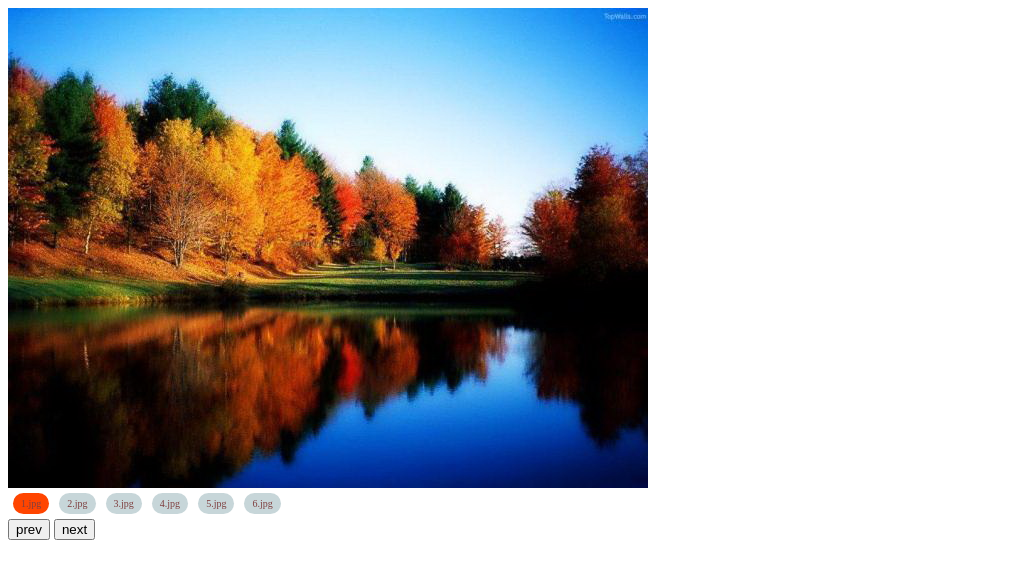
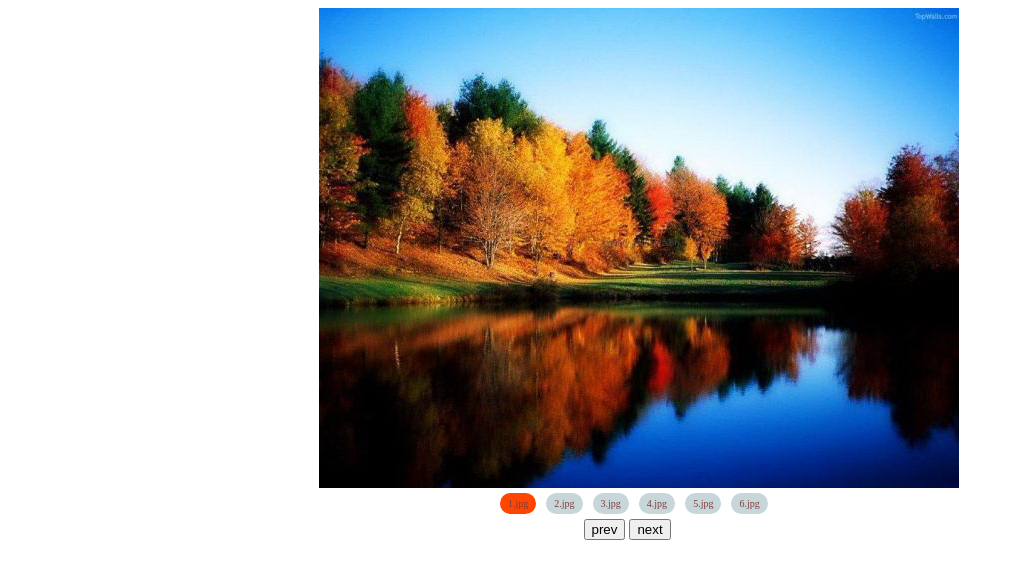
Before and after one commit to vzaleto/slider, a plain HTML site: page index.html in a window 1280 px wide. Shown: the whole page, without its empty margins (0-1014 px from the left). Drawn offline with Linux system fonts and the light colour scheme.

Commit message:
work css

```diff
--- a/index.html
+++ b/index.html
@@ -24,15 +24,18 @@
 	<style type="text/css">
 		.block{
 			margin: 0 auto;
+			    max-width: 643px;
 		}
 		.slider {
 			width: 290px;
+				margin: 0 auto;
 		}
 		.item{
 			display: inline-block;
 		}
 		.buttons {
 			width: 113px;
+				margin: 0 auto;
 		}
 		.active{
 			color: red;
```
